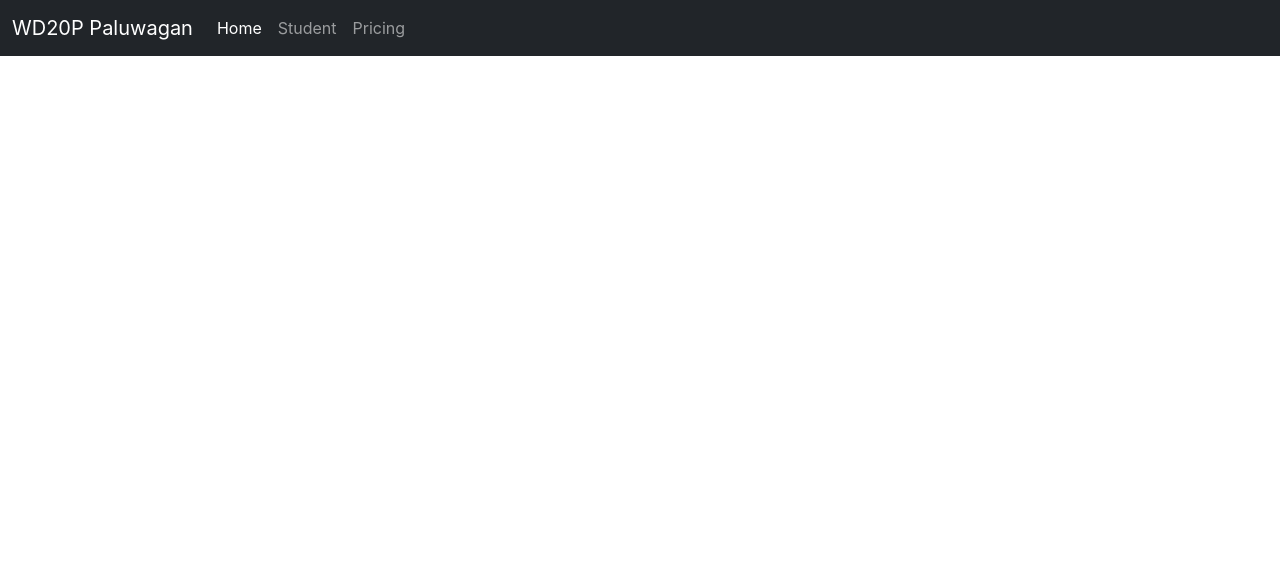
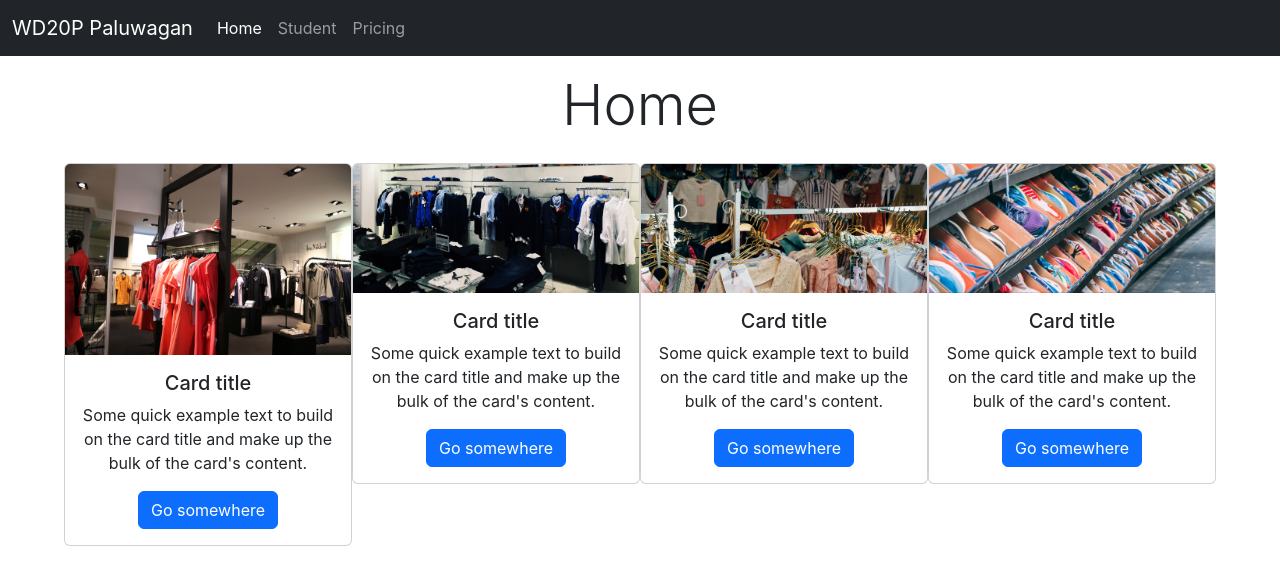
Before and after one commit to gelogabz/gelo-first-react-app, a React (Create React App) app: page / in a window 1280 px wide. Shown: the top 584 px of the page. Built offline with nearby package versions, Linux system fonts and the light colour scheme.

Commit message:
added updated link

```diff
--- a/src/App.js
+++ b/src/App.js
@@ -15,6 +15,8 @@ function App() {
       <div>
         <Routes>
           <Route path='/gelo-first-react-app/' element={<Home />} />
+          <Route path='/' element={<Home />} />
+          <Route path='/Home' element={<Home />} />
           <Route path='/Student' element={<Student />} />
           <Route path='/Pricing' element={<Pricing />} />
         </Routes>
```
